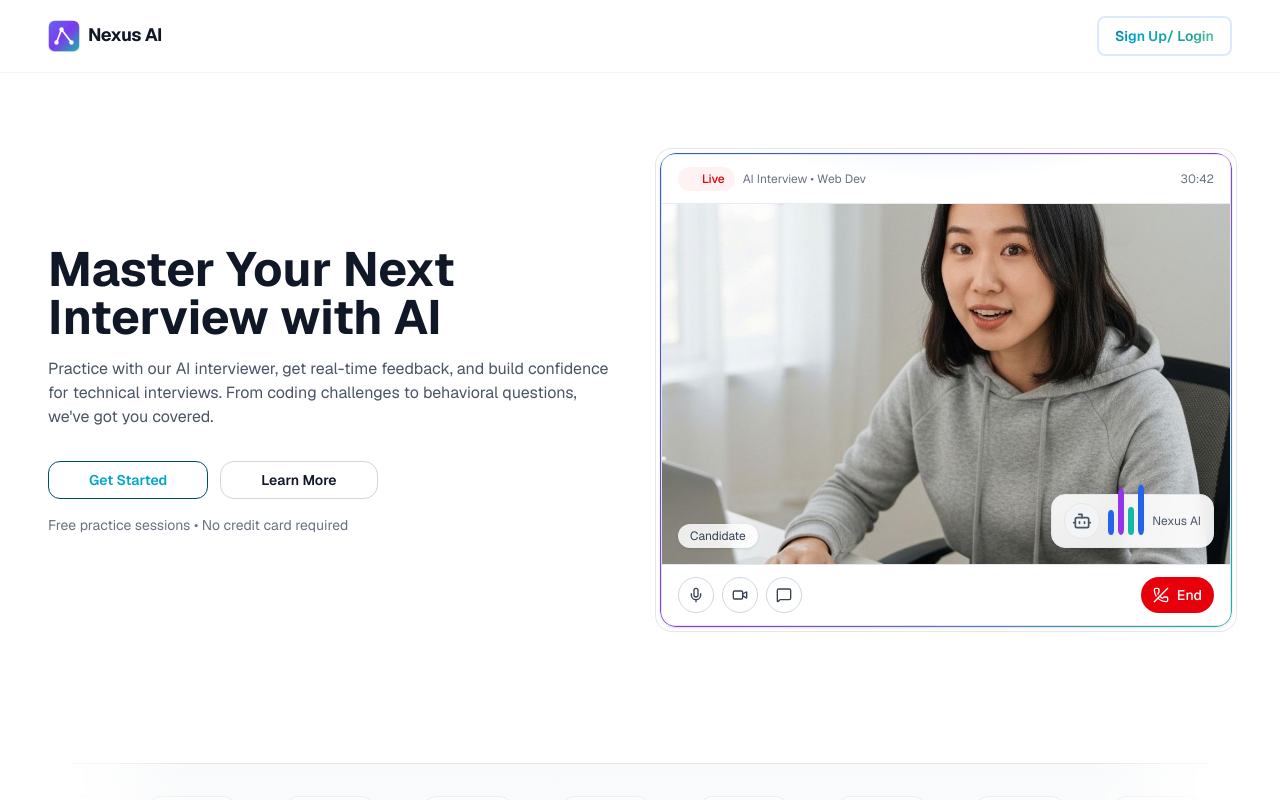
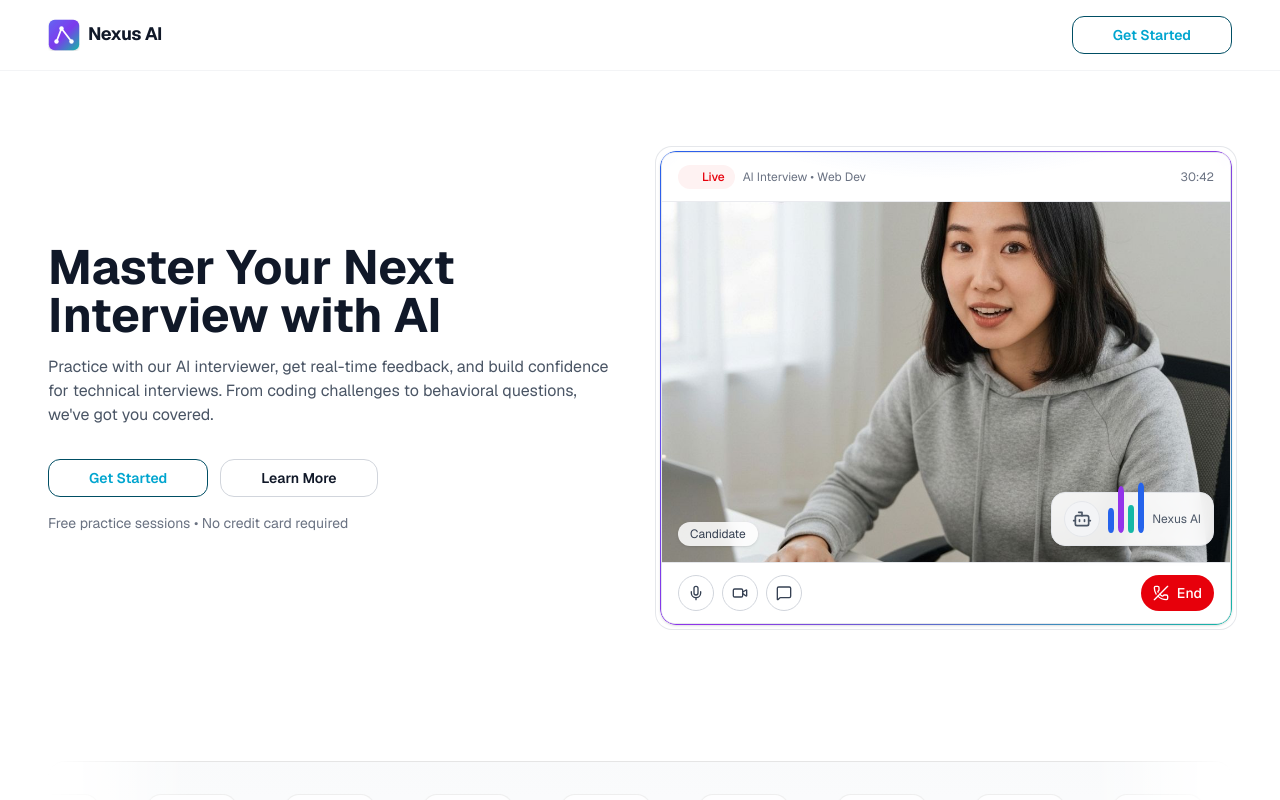
Before and after one commit to sadique-mohammed/Rizz-Interviews, a Next.js app: page / in a window 1280 px wide. Shown: the top 800 px of the page. Built offline with nearby package versions, Linux system fonts and the light colour scheme.

Commit message:
fine tuning

```diff
--- a/src/app/globals.css
+++ b/src/app/globals.css
@@ -239,5 +239,5 @@
   /* white text */
   box-shadow: 0 6px 18px rgba(0, 165, 207, 0.15);
   /* bright blue glow */
-  transform: translateY(-1px);
+  /* transform: translateY(-1px); */
 }
--- /dev/null
+++ b/src/components/landing/index.js
@@ -0,0 +1,6 @@
+export { default as Navbar } from "./navbar";
+export { default as Hero } from "./hero";
+export { default as Features } from "./features";
+export { default as LogoMarquee } from "./logo-marquee";
+export { default as EmailSignup } from "./email-signup";
+export { default as Footer } from "./footer";
--- a/src/components/landing/navbar.tsx
+++ b/src/components/landing/navbar.tsx
@@ -43,12 +43,17 @@ export default function Navbar() {
             ))} */}
           </div>
 
-          <div className="flex items-center gap-4 border-2 rounded-md border-blue-100">
-            <Link
-              href="/auth"
-              className="inline-flex items-center justify-center rounded-xl px-4 py-2 text-sm font-semibold text-gradient"
-            >
-              Sign Up/ Login
+          <div className="flex items-center ">
+            <Link href="/auth" passHref>
+              <motion.div
+                className="inline-flex items-center justify-center rounded-xl px-10 py-2 text-sm font-semibold btn-invert"
+                whileHover={{
+                  backgroundColor: "rgb(17, 24, 39)",
+                  color: "#ffffff",
+                }}
+              >
+                Get Started
+              </motion.div>
             </Link>
           </div>
         </nav>
```
Also changed, not shown: src/app/page.tsx (+1 -11 lines).
